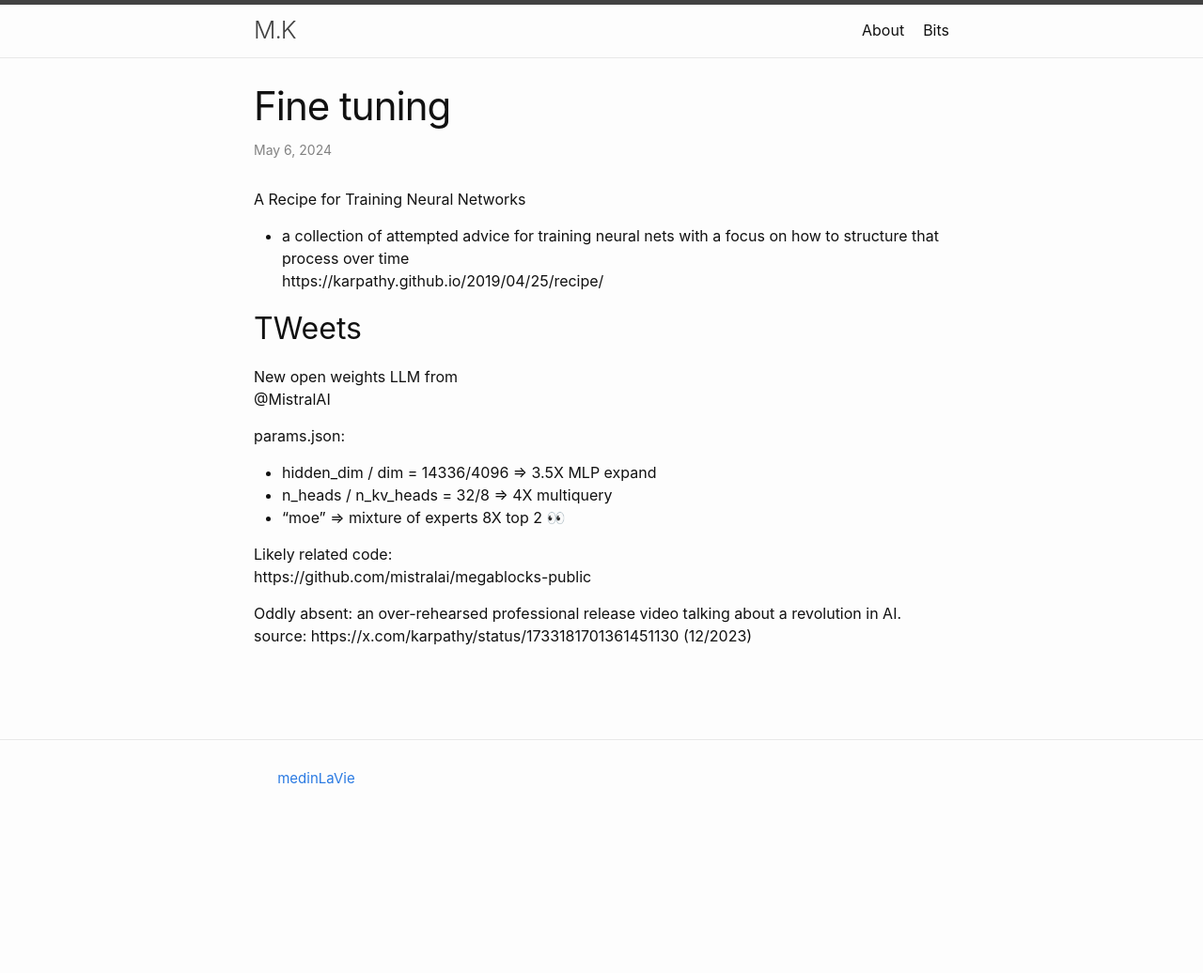
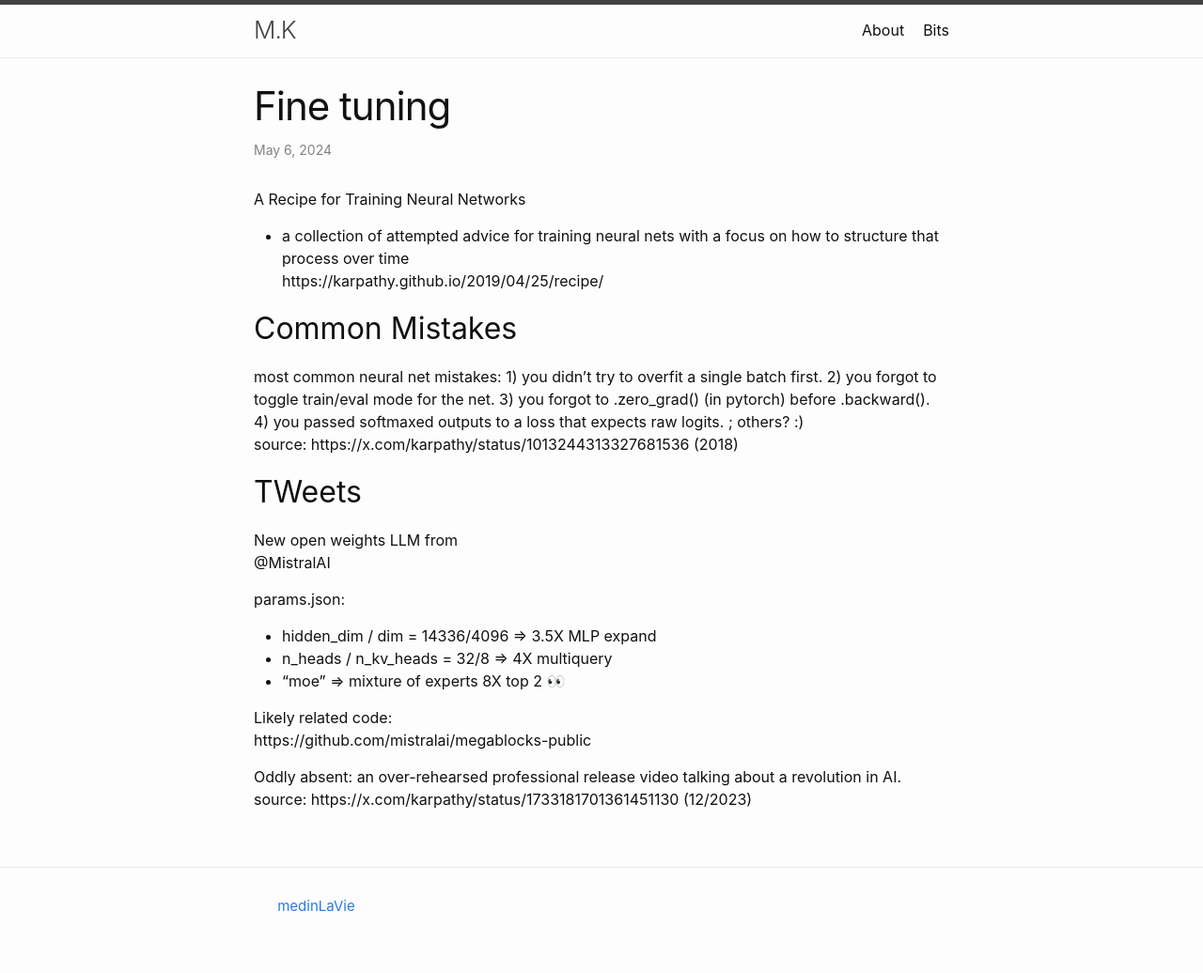
Before and after one commit to medinLaVie/medinLaVie.github.io, a Jekyll site: the page built from _posts/2024-05-06-finetuning.md, in a window 1280 px wide. Shown: the whole page at 94% size. Built offline with Jekyll 4.4.1, drawn with Linux system fonts in a browser that asks for light colours; before the commit the page ends 900 px from its top, so only the background shows below that.

Commit message:
updated finetuning & adding training notes

```diff
--- a/_posts/2024-05-06-finetuning.md
+++ b/_posts/2024-05-06-finetuning.md
@@ -10,6 +10,11 @@ layout: page
 A Recipe for Training Neural Networks
 - a collection of attempted advice for training neural nets with a focus on how to structure that process over time
 https://karpathy.github.io/2019/04/25/recipe/
+
+
+## Common Mistakes
+most common neural net mistakes: 1) you didn't try to overfit a single batch first. 2) you forgot to toggle train/eval mode for the net. 3) you forgot to .zero_grad() (in pytorch) before .backward(). 4) you passed softmaxed outputs to a loss that expects raw logits. ; others? :)
+source: https://x.com/karpathy/status/1013244313327681536 (2018)
 
 ## TWeets
 New open weights LLM from
```
Also changed, not shown: _posts/2024-05-08-training.md (added, +19 -0 lines).
